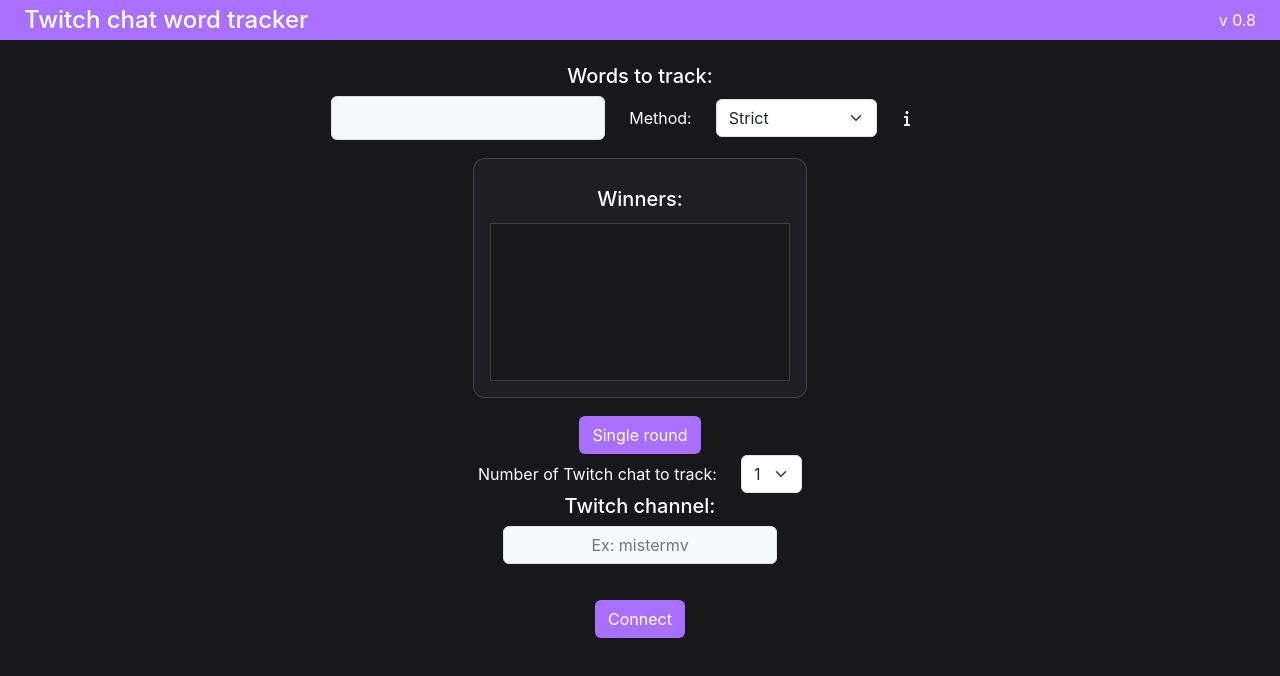
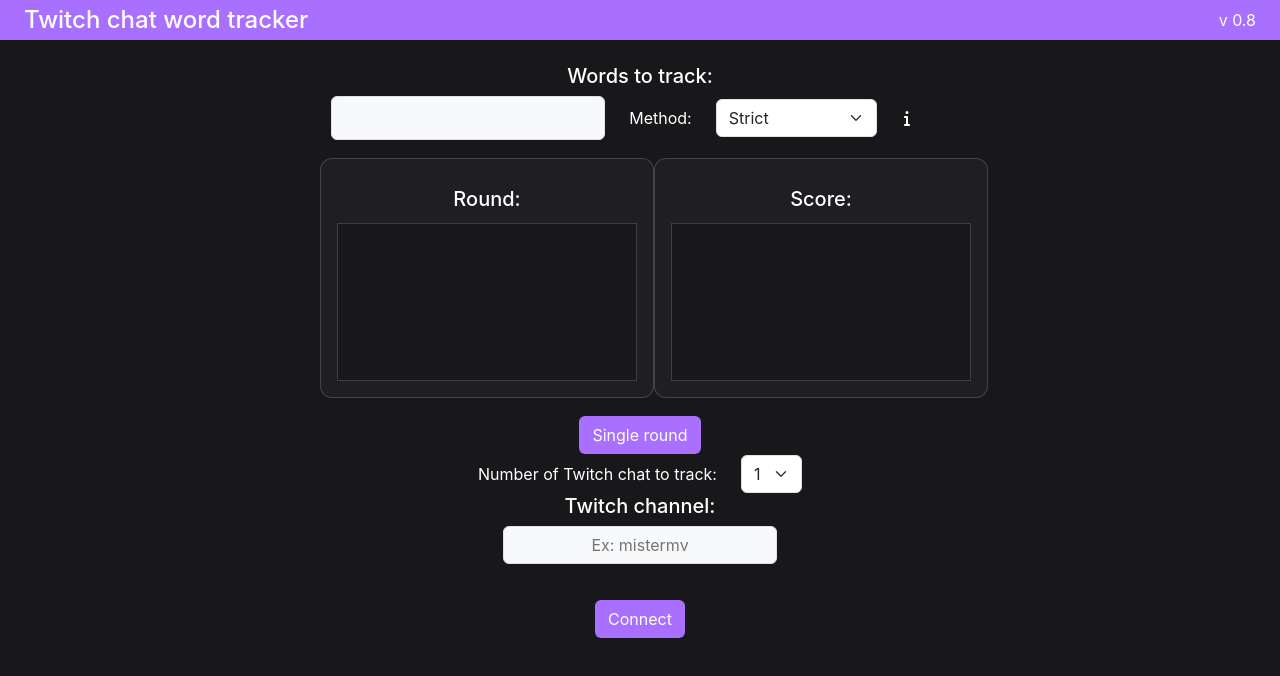
Before and after one commit to LFSchefer/chat-word-tracker, a React (Create React App) app: page / in a window 1280 px wide. Both pictures are taken after a click on the element "Multi Round". Shown: the top 676 px of the page. Built offline with nearby package versions, Linux system fonts and the light colour scheme.

Commit message:
display score

```diff
--- a/src/components/Score.jsx
+++ b/src/components/Score.jsx
@@ -4,7 +4,10 @@
 export default function Score(props) {
 
   return (
-    <>
-    </>
+    <div className="winners-container">
+    <h5>Score:</h5>
+    <div className="winners-list">
+    </div>
+  </div>
   )
 }
--- a/src/components/WordTracker.jsx
+++ b/src/components/WordTracker.jsx
@@ -51,7 +51,7 @@
       setMultiRound(prev => !prev)
     }
 
-  console.log(multiRound)
+  // console.log(multiRound)
 
   const winnerList = winners.length > 0 ?
    winners.map((winner,index)=> {
@@ -69,9 +69,14 @@
    }):
    null ;
 
+   const multiRoundDisplay =
+   <div className="multi-round">
+     {multiRound ? < Score/> : <></>}
+   </div>
+
   const winnersDisplay =
   <div className="winners-container">
-    <h5>Winners:</h5>
+    <h5>{multiRound ? "Round" : "Winners"}:</h5>
     <div className="winners-list">
       {winnerList}
     </div>
@@ -89,11 +94,6 @@
     < Methodinfo checker={checker}/>
   </div>
 
-  const multiRoundDisplay =
-  <div className="multi-round">
-    <div className="btn" onClick={handleMulti}>{multiRound ? "Single round" : "Multi Round"}</div>
-    < Score/>
-  </div>
 
   const wordTrackerForm =
   <div className='word-tracker-container'>
@@ -102,8 +102,12 @@
     <input type="text" className='input-group-text' onChange={event => handleOriginal(event.target.value)}/>
     {inputMethod}
     </div>
+    <div className="d-flex w-50 justify-content-between">
     {winnersDisplay}
     {multiRoundDisplay}
+    </div>
+    <div className="btn" onClick={handleMulti}>{multiRound ? "Single round" : "Multi Round"}</div>
+
   </div>
 
   return (
```
